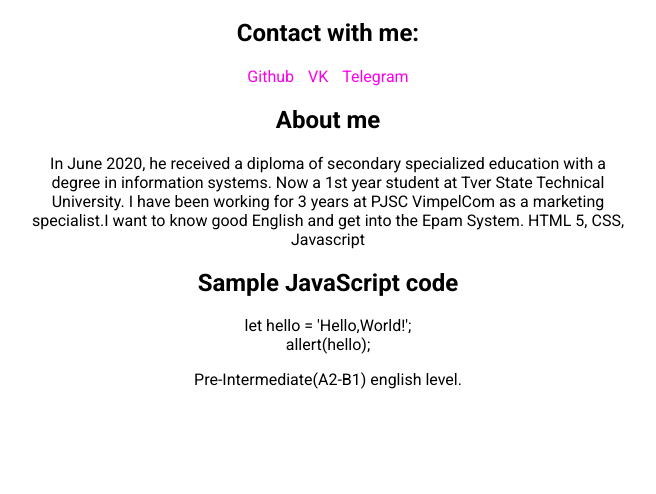
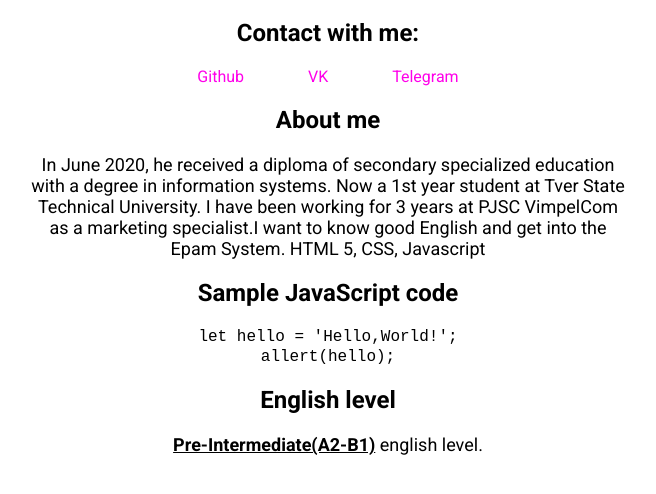
Before and after one commit to Dronchiklolka/rsschool-cv, a plain HTML site: page index.html in a window 1280 px wide. Shown: the part 62-556 px from the top of the page, without its empty margins (312-968 px from the left). Drawn offline with Linux system fonts and the light colour scheme.

Commit message:
refactor: Final version html and css

```diff
--- a/index.html
+++ b/index.html
@@ -23,6 +23,7 @@ HTML 5, CSS, Javascript</p>
     let hello = 'Hello,World!';<br>
     allert(hello);
     </code>
+    <h2>English level</h2>
 
     <p><span class="span__strong">Pre-Intermediate(A2-B1)</span> english level.</p>
 
--- a/main.css
+++ b/main.css
@@ -13,13 +13,28 @@ section{
 }
 
 a{
-    padding: 5px 5px;
+    padding: 5px 30px;
     text-decoration: none;
     color: rgb(255, 0, 234);
 }
 
+p{
+    font-size: 18px;
+}
+
 .span__blue{
     color: #000fff;
+}
+
+.span__strong{
+    color: #000;
+    font-weight: 700;
+    font-size: 18px;
+    text-decoration: underline;
+
+}
+code{
+    font-family: monospace, 'Roboto' ,sans-serif;
 }
 @media(max-width:630px){
     section{
```
